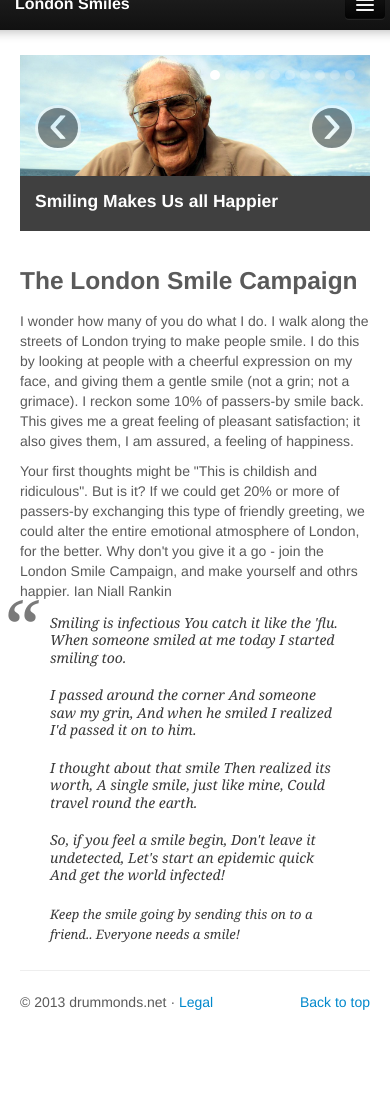
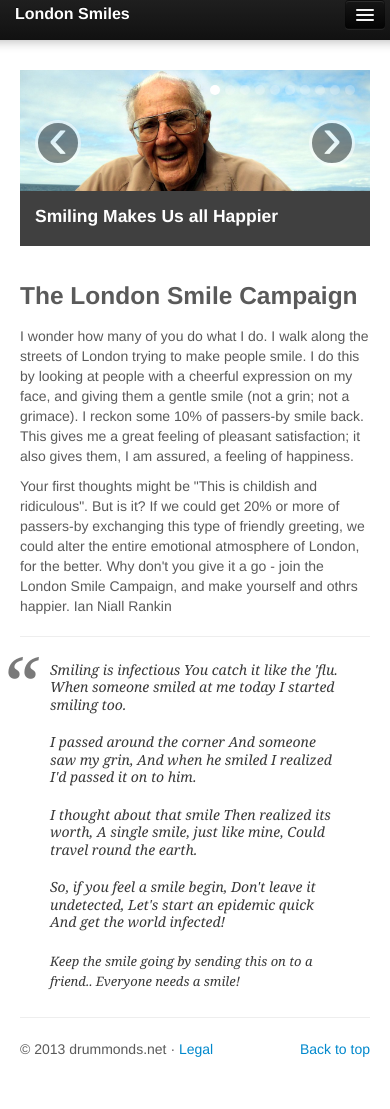
Before and after one commit to drummonds/london-smiles, a Django app: page / in a window 390 px wide. Before the commit the page ends 1010 px from the top, so only its background shows below. Run offline with Django 3.2, Linux system fonts and the light colour scheme; parts of the project's set-up code (start-up, migrations or seed data) failed here and were passed over; some libraries are stand-ins or nearby versions.

Commit message:
add margin for responsive navigation bar

```diff
--- a/smiles/smileapp/templates/home.html
+++ b/smiles/smileapp/templates/home.html
@@ -8,6 +8,7 @@
 
         <p>Your first thoughts might be "This is childish and ridiculous". But is it? If we could get 20% or more of passers-by exchanging this type of friendly greeting, we could alter the entire emotional atmosphere of London, for the better. Why don't you give it a go - join the London Smile Campaign, and make yourself and othrs happier.
 Ian Niall Rankin</p>
+<hr/>
     </div>
     <div class="span4">
         <blockquote>
--- a/smiles/static/css/style.css
+++ b/smiles/static/css/style.css
@@ -17,6 +17,7 @@
       left: 0;
       right: 0;
       z-index: 10;
+      margin-top: 10px;
       margin-bottom: -90px; /* Negative margin to pull up carousel. 90px is roughly margins and height of navbar. */
     }
     .navbar-wrapper .navbar {
@@ -50,7 +51,7 @@
     }
 
     .carousel{
-      margin-top:15px;
+      margin-top:30px;
     }
 
     footer{
@@ -204,6 +205,6 @@ content: "\201C";
 font-size: 80px;
 position: absolute;
 left: -20px;
-top:5px;
+top:15px;
 color: #7a7a7a;
 }
```
Also changed, not shown: 2 other files.
